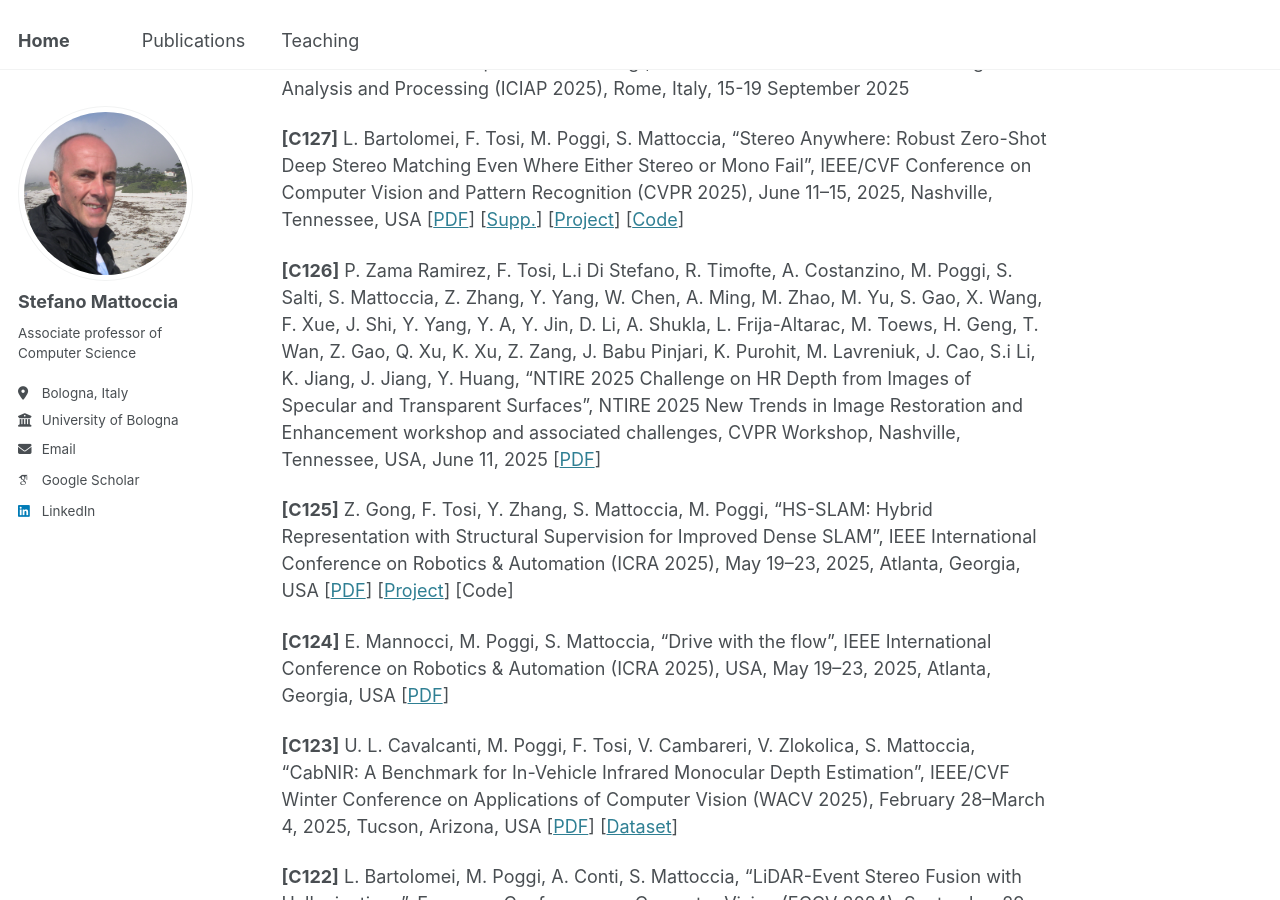
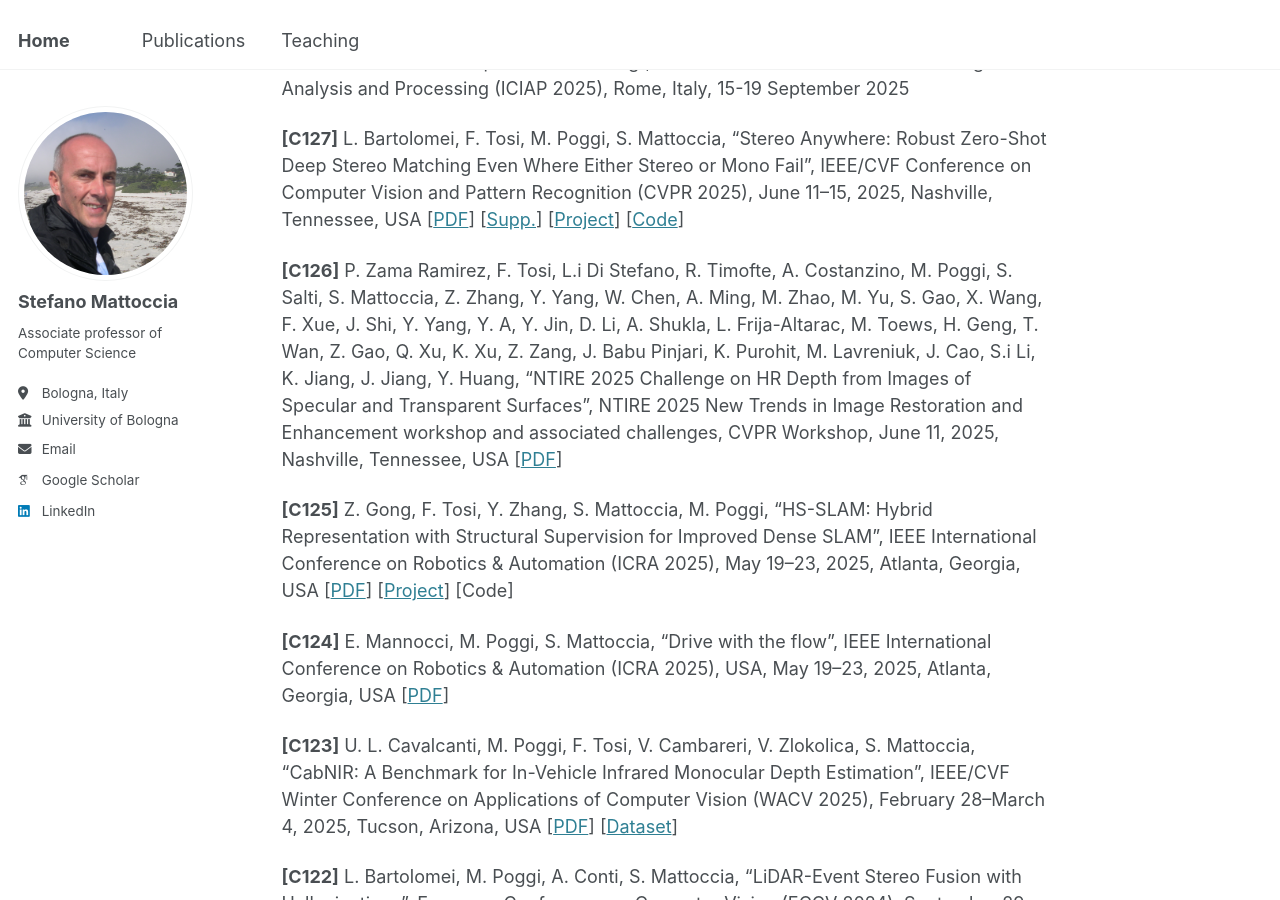
Before and after one commit to stefanomattoccia/stefanomattoccia.github.io, a Jekyll site: the page built from _pages/publications.md, in a window 1280 px wide and 900 px high, scrolled down 4477 px. Built offline with Jekyll 4.4.1, drawn with Linux system fonts in a browser that asks for light colours; some web fonts are replaced.

```diff
--- a/_pages/publications.md
+++ b/_pages/publications.md
@@ -101,7 +101,7 @@ International Conference and Workshop papers
 
 **[C127]** L. Bartolomei, F. Tosi, M. Poggi, S. Mattoccia, “Stereo Anywhere: Robust Zero-Shot Deep Stereo Matching Even Where Either Stereo or Mono Fail”, IEEE/CVF Conference on Computer Vision and Pattern Recognition (CVPR 2025), June 11–15, 2025, Nashville, Tennessee, USA [[PDF](https://openaccess.thecvf.com/content/CVPR2025/papers/Bartolomei_Stereo_Anywhere_Robust_Zero-Shot_Deep_Stereo_Matching_Even_Where_Either_CVPR_2025_paper.pdf)] [[Supp.](https://openaccess.thecvf.com/content/CVPR2025/supplemental/Bartolomei_Stereo_Anywhere_Robust_CVPR_2025_supplemental.pdf)] [[Project](https://stereoanywhere.github.io/)] [[Code](https://github.com/bartn8/stereoanywhere/)]
 
-**[C126]** P. Zama Ramirez, F. Tosi, L.i Di Stefano, R. Timofte, A. Costanzino, M. Poggi, S. Salti, S. Mattoccia, Z. Zhang, Y. Yang, W. Chen, A. Ming, M. Zhao, M. Yu, S. Gao, X. Wang, F. Xue, J. Shi, Y. Yang, Y. A, Y. Jin, D. Li, A. Shukla, L. Frija-Altarac, M. Toews, H. Geng, T. Wan, Z. Gao, Q. Xu, K. Xu, Z. Zang, J. Babu Pinjari, K. Purohit, M. Lavreniuk, J. Cao, S.i Li, K. Jiang, J. Jiang, Y. Huang, “NTIRE 2025 Challenge on HR Depth from Images of Specular and Transparent Surfaces”, NTIRE 2025 New Trends in Image Restoration and Enhancement workshop and associated challenges, CVPR Workshop, Nashville, Tennessee, USA, June 11, 2025 [[PDF](https://arxiv.org/pdf/2506.05815)]
+**[C126]** P. Zama Ramirez, F. Tosi, L.i Di Stefano, R. Timofte, A. Costanzino, M. Poggi, S. Salti, S. Mattoccia, Z. Zhang, Y. Yang, W. Chen, A. Ming, M. Zhao, M. Yu, S. Gao, X. Wang, F. Xue, J. Shi, Y. Yang, Y. A, Y. Jin, D. Li, A. Shukla, L. Frija-Altarac, M. Toews, H. Geng, T. Wan, Z. Gao, Q. Xu, K. Xu, Z. Zang, J. Babu Pinjari, K. Purohit, M. Lavreniuk, J. Cao, S.i Li, K. Jiang, J. Jiang, Y. Huang, “NTIRE 2025 Challenge on HR Depth from Images of Specular and Transparent Surfaces”, NTIRE 2025 New Trends in Image Restoration and Enhancement workshop and associated challenges, CVPR Workshop, June 11, 2025, Nashville, Tennessee, USA [[PDF](https://arxiv.org/pdf/2506.05815)]
 
 **[C125]** Z. Gong, F. Tosi, Y. Zhang, S. Mattoccia, M. Poggi, “HS-SLAM: Hybrid Representation with Structural Supervision for Improved Dense SLAM”, IEEE International Conference on Robotics & Automation (ICRA 2025), May 19–23, 2025, Atlanta, Georgia, USA [[PDF](https://arxiv.org/pdf/2503.21778)] [[Project](https://zorangong.github.io/HS-SLAM/)] [Code]
 
```
